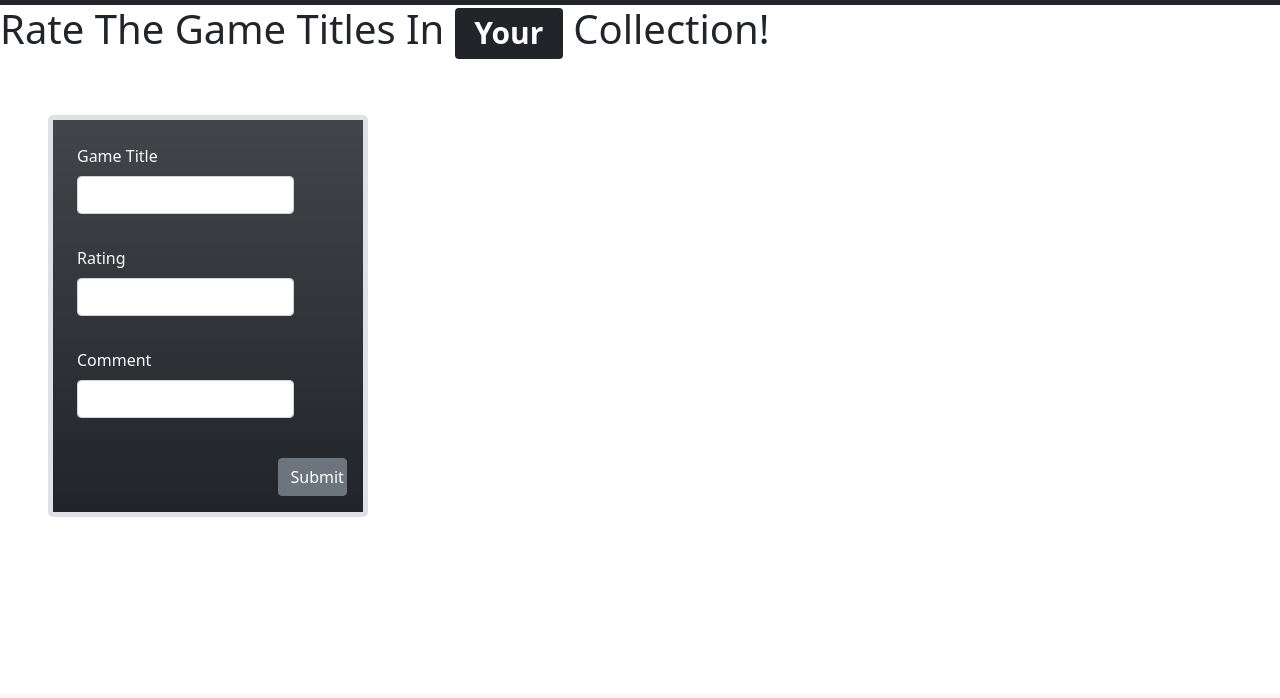
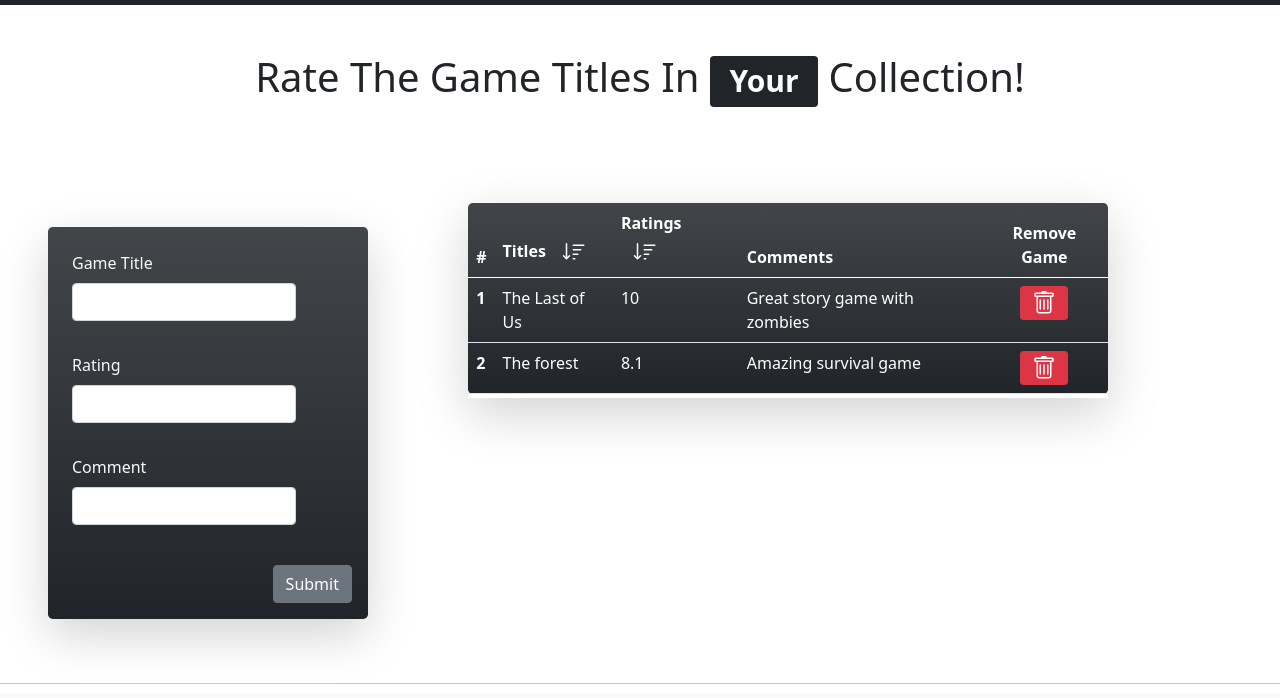
Before and after one commit to JasonGri/Midterm, a plain HTML site: page index.html in a window 1280 px wide. Shown: the part 51-749 px from the top of the page. Drawn offline with Linux system fonts and the light colour scheme.

Commit message:
Creation of Display Grid and addition of about page footer

```diff
--- a/index.html
+++ b/index.html
@@ -41,9 +41,9 @@
     </nav>
 
     <!--User Input Forms-->
-    <h1>Rate The Game Titles In <span class="badge bg-dark">Your</span> Collection!</h1>
+    <h1 class="my-5">Rate The Game Titles In <span class="badge bg-dark">Your</span> Collection!</h1>
 
-    <div class="d-inline-flex border border-5 rounded-3 bg-dark bg-gradient m-5 w-25">
+    <div class="d-inline-flex shadow-lg rounded-3 bg-dark bg-gradient m-5 w-25">
         <form class="w-100">
             <div class="p-2 m-3 w-75">
             <label for="title" class="form-label text-light">Game Title</label>
@@ -58,12 +58,49 @@
                 <input type="text" class="form-control" id="comment">
             </div>
             <div class="d-flex justify-content-end p-3">
-            <button type="submit" class="btn btn-secondary w-25">Submit</button>
+                <button type="submit" class="btn btn-secondary">Submit</button>
             </div>
         </form>
     </div>
 
     <!--Main Data Grid-->
+    <div class="d-inline-flex m-5 w-50 shadow-lg">
+        <table class="table rounded-3 mb-1 bg-dark bg-gradient">
+            <thead>
+            <tr>
+                <th scope="col">#</th>
+                <th scope="col">
+                    Titles
+                    <button id='title-toggle' type="button" class="btn btn-sm"><img class="filter-white" src="./imgs/sort-down.svg" width="30" height="24"></button>
+                </th>
+                <th scope="col">
+                    Ratings
+                    <button id='rating-toggle' type="button" class="btn btn-sm"><img class="filter-white" src="./imgs/sort-down.svg" width="30" height="24"></button>
+                </th>
+                <th scope="col">Comments</th>
+                <th scope="col" id="th-dlt">Remove Game</th>
+            </tr>
+            </thead>
+            <tbody>
+            <tr>
+                <th scope="row">1</th>
+                <td>The Last of Us</td>
+                <td>10</td>
+                <td>Great story game with zombies</td>
+                <td id="td-dlt"><button type="button" class="btn btn-danger btn-sm"><img class="filter-white" src="./imgs/trash.svg" alt="trashcan" width="30" height="24"></button></td>
+            </tr>
+            <tr>
+                <th scope="row">2</th>
+                <td>The forest</td>
+                <td>8.1</td>
+                <td>Amazing survival game</td>
+                <td id="td-dlt"><button type="button" class="btn btn-danger btn-sm"><img class="filter-white" src="./imgs/trash.svg" alt="trashcan" width="30" height="24"></button></td>
+            </tr>
+            </tbody>
+        </table>
+    </div>
+
+    <hr class="text-dark border-3 opacity-50">
 
     <!--Footer-->
     <div class="container footer">
--- a/script.js
+++ b/script.js
@@ -0,0 +1,15 @@
+'use strict';
+
+// Changes the src path of the svg icon
+const sortUp = './imgs/sort-up.svg'
+const sortDown = './imgs/sort-down.svg'
+
+
+function toggleSort(){
+    let sortImg = this.firstChild
+    sortImg.src === 'file:///C:/Users/jason/OneDrive/Desktop/Midterm/Midterm/imgs/sort-down.svg' ? sortImg.src = sortUp : sortImg.src = sortDown;
+}
+
+
+document.getElementById('title-toggle').addEventListener("click", toggleSort)
+document.getElementById('rating-toggle').addEventListener("click", toggleSort)
--- a/style.css
+++ b/style.css
@@ -6,3 +6,20 @@
 .footer{
     margin-top: 150px;
 }
+
+h1 {
+    text-align: center;
+}
+
+tr {
+    color: #FFFF
+}
+
+ #td-dlt, #th-dlt{
+    text-align: center;
+}
+
+tbody tr:hover {
+    color: #000;
+    background: #FFF;
+}
```
Also changed, not shown: about.html (+16 -1 lines), imgs/sort-down.svg (added), imgs/sort-up.svg (added), imgs/trash.svg (added).
